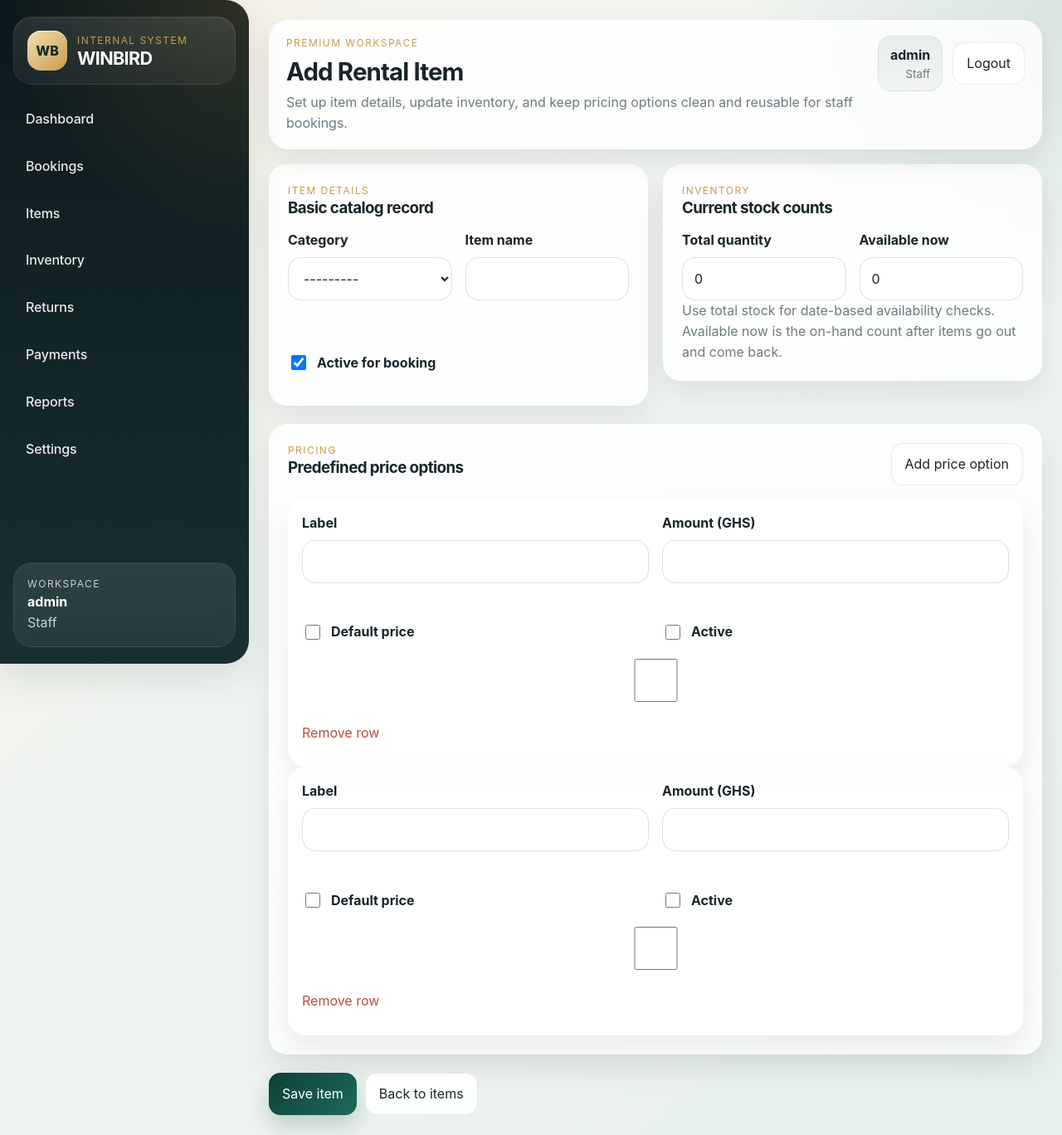
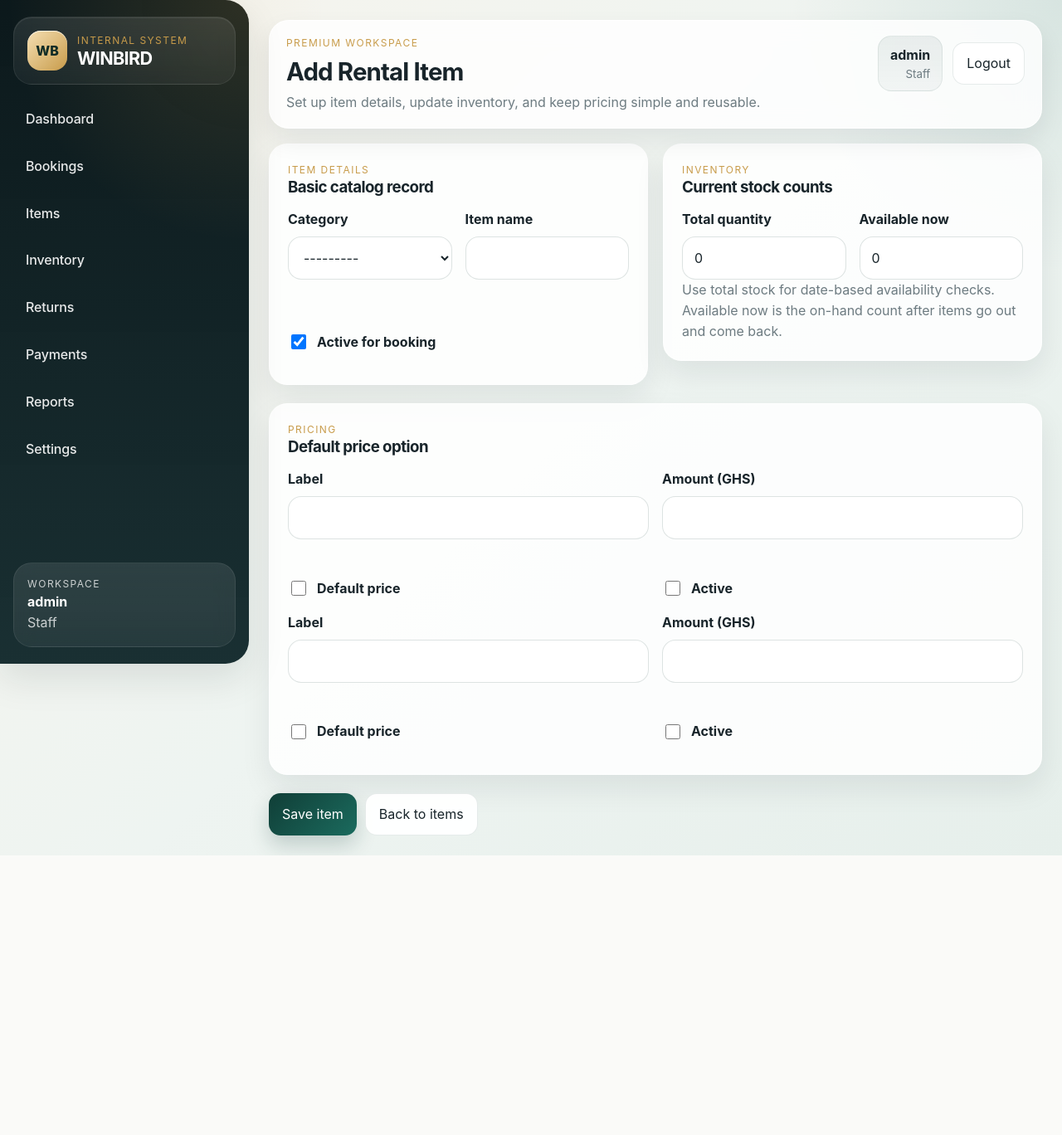
Before and after one commit to ademenakelvin/winbird-ent-, a Django app: page /items/add/ in a window 1280 px wide. Shown: the whole page at 83% size. After the commit the page ends 1031 px from the top, so only its background shows below. Run offline with Django 5.2, Linux system fonts and the light colour scheme; a user stored in the database is signed in; data comes from the database, SQL or seed files in the repository; data that the repository does not hold is empty.

Commit message:
Simplify pricing options in item form template

```diff
--- a/WINBIRD ENT/templates/rentals/item_form.html
+++ b/WINBIRD ENT/templates/rentals/item_form.html
@@ -2,7 +2,7 @@
 
 {% block title %}{{ page_title }} | WINBIRD Enterprise{% endblock %}
 {% block page_heading %}{{ page_title }}{% endblock %}
-{% block page_intro %}Set up item details, update inventory, and keep pricing options clean and reusable for staff bookings.{% endblock %}
+{% block page_intro %}Set up item details, update inventory, and keep pricing simple and reusable.{% endblock %}
 
 {% block content %}
 <form method="post" class="stacked-form">
@@ -85,24 +85,16 @@
         <div class="panel-head">
             <div>
                 <p class="eyebrow">Pricing</p>
-                <h3>Predefined price options</h3>
+                <h3>Default price option</h3>
             </div>
-            <button type="button" class="secondary-btn" data-add-form>Add price option</button>
         </div>
 
-        <div class="formset-block" data-formset data-prefix="{{ price_formset.prefix }}">
         {{ price_formset.management_form }}
 
-            <div data-formset-forms>
         {% for price_form in price_formset %}
-                    <div class="formset-row">
             {% for hidden in price_form.hidden_fields %}
                 {{ hidden }}
             {% endfor %}
-
-                        {% if price_form.non_field_errors %}
-                            <div class="field-error">{{ price_form.non_field_errors }}</div>
-                        {% endif %}
 
             <div class="field-grid two-column">
                 <div class="field-group">
@@ -133,52 +125,7 @@
                     <label for="{{ price_form.is_active.id_for_label }}">Active</label>
                 </div>
             </div>
-
-                        <div class="row-actions">
-                            {{ price_form.DELETE }}
-                            <button type="button" class="text-btn" data-remove-form>Remove row</button>
-                        </div>
-                    </div>
         {% endfor %}
-            </div>
-
-            <template data-empty-form>
-                <div class="formset-row">
-                    {% for hidden in price_formset.empty_form.hidden_fields %}
-                        {{ hidden }}
-                    {% endfor %}
-
-                    <div class="field-grid two-column">
-                        <div class="field-group">
-                            <label>Label</label>
-                            {{ price_formset.empty_form.label }}
-                        </div>
-
-                        <div class="field-group">
-                            <label>Amount (GHS)</label>
-                            {{ price_formset.empty_form.amount }}
-                        </div>
-                    </div>
-
-                    <div class="field-grid two-column">
-                        <div class="field-group checkbox-group">
-                            {{ price_formset.empty_form.is_default }}
-                            <label>Default price</label>
-                        </div>
-
-                        <div class="field-group checkbox-group">
-                            {{ price_formset.empty_form.is_active }}
-                            <label>Active</label>
-                        </div>
-                    </div>
-
-                    <div class="row-actions">
-                        {{ price_formset.empty_form.DELETE }}
-                        <button type="button" class="text-btn" data-remove-form>Remove row</button>
-                    </div>
-                </div>
-            </template>
-        </div>
     </section>
 
     <div class="page-actions">
```
Lines whose indentation alone changed are shown as unchanged.
